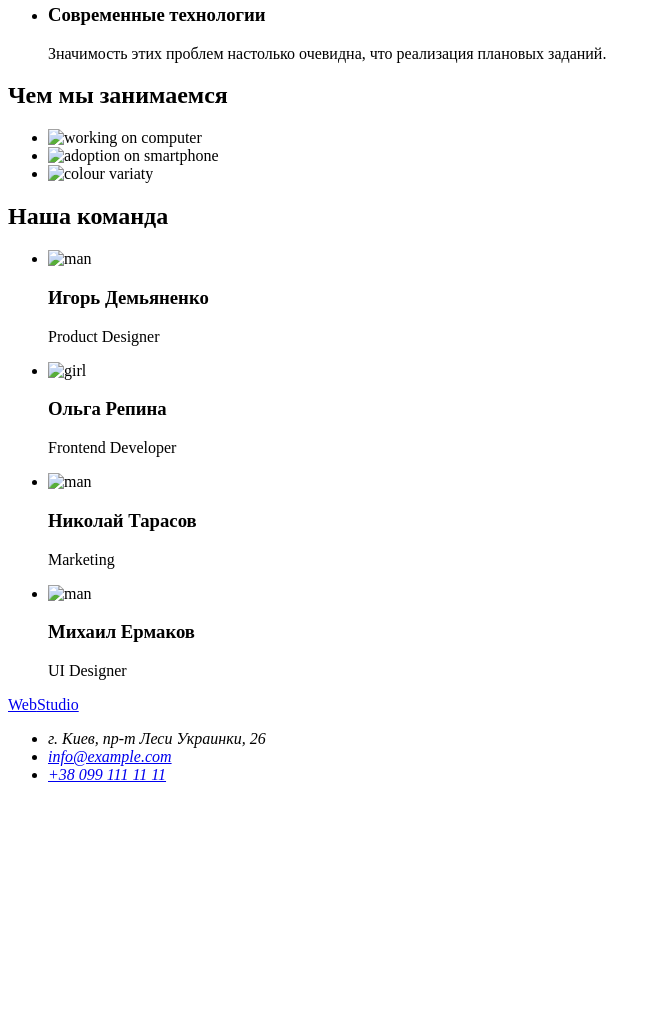
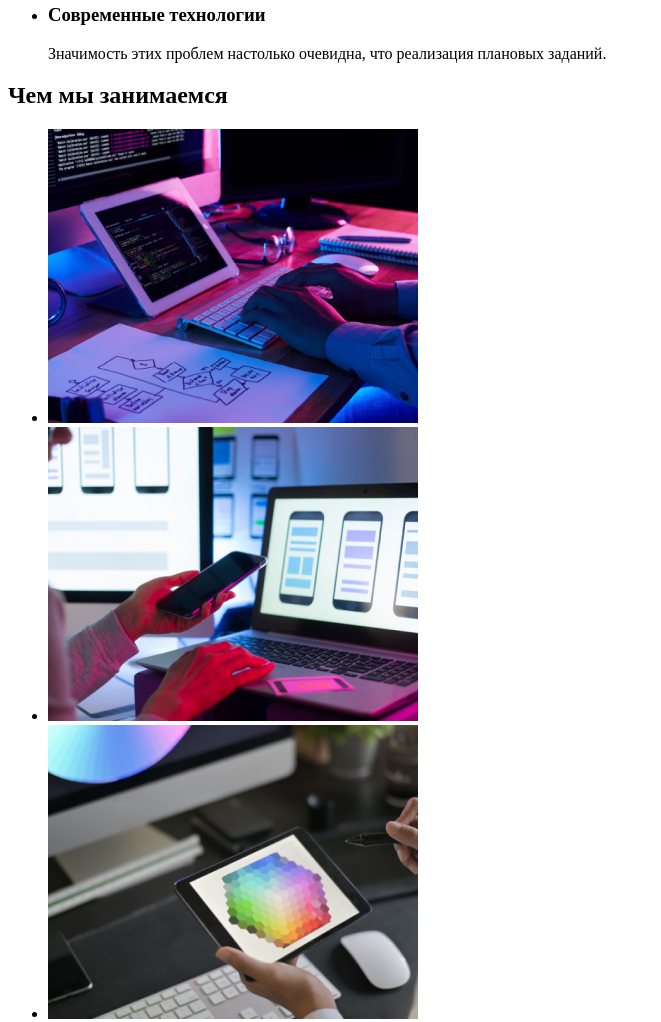
Before and after one commit to AlisonTorr/goit-markup-hw-01, a plain HTML site: page index.html in a window 1280 px wide. Shown: the part 480-1502 px from the top of the page, without its empty margins (0-661 px from the left). Before the commit the page ends 1280 px from the top, so only its background shows below. Drawn offline with Linux system fonts and the light colour scheme.

Commit message:
Add files via upload

```diff
--- a/index.html
+++ b/index.html
@@ -1,5 +1,5 @@
 <!DOCTYPE html>
-<html lang="en">
+<html lang="ru">
 <head>
     <meta charset="UTF-8">
     <meta name="viewport" content="width=device-width, initial-scale=1.0">
@@ -15,6 +15,7 @@
             <li><a href="">Портфолио</a></li>
             <li><a href="">Контакты</a></li>
         </ul>
+        </nav>
 
         <address>
             <ul>
@@ -22,7 +23,6 @@
                 <li><a href="tel:+380961111111">+38 096 111 11 11</a></li>
             </ul>
         </address>
-        </nav>
     </header>
     <main>
         <section>
@@ -55,9 +55,9 @@
         <section>
             <h2>Чем мы занимаемся</h2>
             <ul>
-                <li><img src="#" alt="working on computer" width="370" height="294"></li>
-                <li><img src="#" alt="adoption on smartphone" width="370" height="294"></li>
-                <li><img src="#" alt="colour variaty" width="370" height="294"></li>
+                <li><img src="./images/img-1.png" alt="working on computer" width="370" height="294"></li>
+                <li><img src="./images/img-2.png" alt="adoption on smartphone" width="370" height="294"></li>
+                <li><img src="./images/img-3.png" alt="colour variaty" width="370" height="294"></li>
             </ul>
         </section>
 
@@ -65,22 +65,22 @@
             <h2>Наша команда</h2>
             <ul>
                 <li>
-                    <img src="#" alt="man" width="270" height="260">
+                    <img src="./images/img-4.jpg" alt="man" width="270" height="260">
                     <h3>Игорь Демьяненко</h3>
                     <p>Product Designer</p>
                 </li>
                 <li>
-                    <img src="#" alt="girl" width="270" height="260">
+                    <img src="./images/img-5.jpg" alt="girl" width="270" height="260">
                     <h3>Ольга Репина</h3>
                     <p>Frontend Developer</p>
                 </li>
                 <li>
-                    <img src="#" alt="man" width="270" height="260">
+                    <img src="./images/img-6.jpg" alt="man" width="270" height="260">
                     <h3>Николай Тарасов</h3>
                     <p>Marketing</p>
                 </li>
                 <li>
-                    <img src="#" alt="man" width="270" height="260">
+                    <img src="./images/img-7.jpg" alt="man" width="270" height="260">
                     <h3>Михаил Ермаков</h3>
                     <p>UI Designer</p>
                 </li>
@@ -91,7 +91,9 @@
         <a href="#"><span>Web</span>Studio</a>
         <address>
             <ul>
-                <li>г. Киев, пр-т Леси Украинки, 26</li>
+                <li>
+                    <a href="https://goo.gl/maps/dtEofqqaDgMiZuSH6">г. Киев, пр-т Леси Украинки, 26</a>
+                </li>
                 <li>
                     <a href="mailto:info@example.com">info@example.com</a>
                 </li>
```
